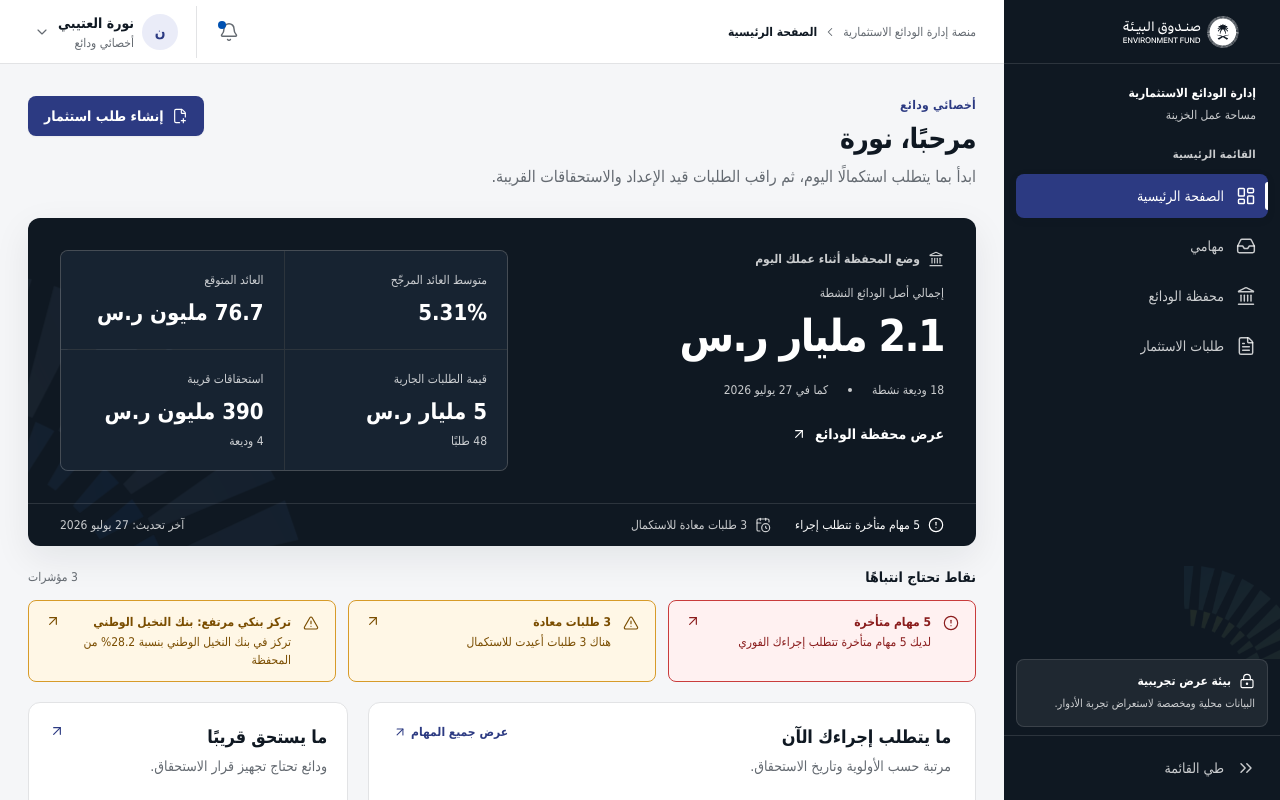
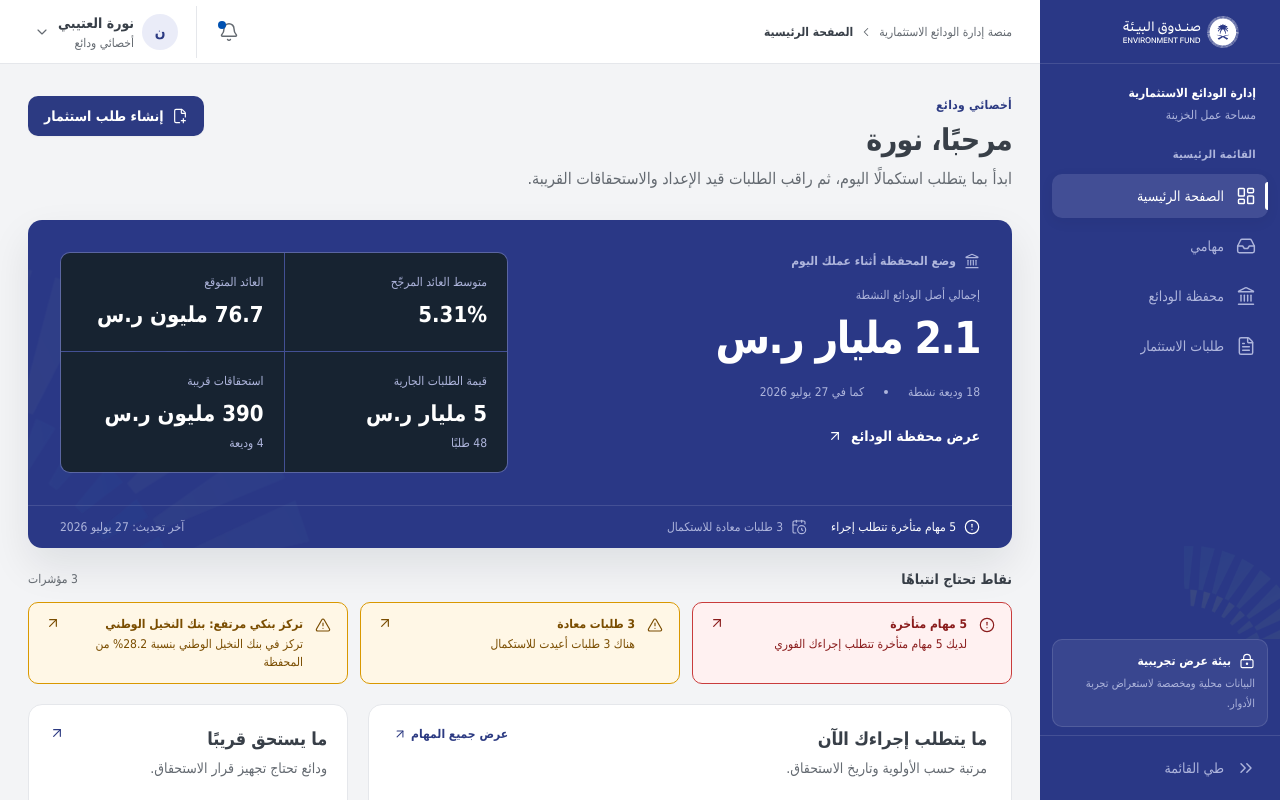
Before and after one commit to faenazi/ef-Deposit-management-prototype, a React (Vite) app in the folder src/: page / in a window 1280 px wide. Shown: the top 800 px of the page. Built offline with nearby package versions, Linux system fonts and the light colour scheme.

Commit message:
style: align visual tokens with EF Figma foundation

```diff
--- a/src/src/styles/tokens.css
+++ b/src/src/styles/tokens.css
@@ -1,86 +1,85 @@
 /*
- * Design tokens — layers 1 and 2 (docs/07-brand-experience/12-design-token-plan.md).
- * Layer 1: brand tokens (--ef-*) — official Environment Fund identity values.
- *          Never referenced directly by feature components.
- * Layer 2: semantic tokens — the product contract. Feature code consumes these
- *          (or the Tailwind utilities generated from them) only.
+ * Design tokens — layers 1 and 2.
+ * Layer 1 contains approved Environment Fund brand values.
+ * Layer 2 contains semantic product tokens consumed by application components.
  * Raw HEX values are prohibited outside this file.
  */
 
 :root {
-  /* ------------------------------------------------------------------ */
-  /* Layer 1 — brand tokens (00-brand-source-of-truth.md §3–4)          */
-  /* ------------------------------------------------------------------ */
+  /* Brand */
   --ef-navy-900: #0f1822;
   --ef-primary-700: #2c3a82;
+  --ef-interface-blue: #2a3886;
+  --ef-interface-blue-soft: #4e61c8;
   --ef-white: #ffffff;
   --ef-secondary-blue-600: #0051b1;
   --ef-green-400: #c0cb6c;
   --ef-brown-400: #a18e77;
   --ef-warm-grey-100: #f1eee8;
 
-  /* ------------------------------------------------------------------ */
-  /* Layer 2 — semantic colors (token plan §4)                          */
-  /* ------------------------------------------------------------------ */
-  --color-canvas: #f5f6f8;
+  /* Application surfaces — aligned with the EF internal-portal Figma file. */
+  --color-canvas: #f3f4f6;
   --color-surface: var(--ef-white);
-  --color-surface-subtle: var(--ef-warm-grey-100);
+  --color-surface-subtle: #fcfcfd;
   --color-surface-brand-soft: #eaecf8;
   --color-surface-brand-muted: #f4f5fb;
-  --color-surface-raised: #fbfbfc;
+  --color-surface-raised: #fcfcfd;
   --color-surface-navy-soft: #172331;
+  --color-surface-disabled: #f1f1f0;
 
-  --color-text-primary: var(--ef-navy-900);
+  --color-text-primary: #383f48;
   --color-text-secondary: #646a71;
-  --color-text-muted: #95999e;
+  --color-text-muted: #9da4ae;
   --color-text-inverse: var(--ef-white);
+  --color-text-disabled: var(--color-text-muted);
 
-  --color-border-default: #e2e3e5;
-  --color-border-strong: #c8cacd;
+  --color-border-default: #e5e7eb;
+  --color-border-strong: #d2d6db;
+  --color-divider-soft: #eff1f4;
 
   --color-action-primary: var(--ef-primary-700);
-  --color-action-primary-hover: #1e285f;
-  --color-action-primary-active: #121838;
+  --color-action-primary-hover: #232f70;
+  --color-action-primary-active: #182052;
   --color-action-secondary: var(--ef-secondary-blue-600);
   --color-focus-ring: var(--ef-secondary-blue-600);
 
-  --color-success-text: #365314;
+  --color-success-text: #536b1f;
   --color-success-bg: #f4f7e6;
   --color-success-border: var(--ef-green-400);
-
   --color-warning-text: #7a4d00;
   --color-warning-bg: #fff7e6;
-  --color-warning-border: #d79b29;
-
+  --color-warning-border: #d99800;
   --color-danger-text: #8a1c1c;
   --color-danger-bg: #fff1f1;
   --color-danger-border: #c93c3c;
+  --color-info-text: #2c3a82;
+  --color-info-bg: #eef0fb;
+  --color-info-border: #8f9bd7;
 
-  --color-info-text: #003a85;
-  --color-info-bg: #ebf4ff;
-  --color-info-border: #529dff;
-
-  --color-text-disabled: var(--color-text-muted);
-  --color-surface-disabled: #f1f1f0;
-
-  /* Sidebar — dark institutional navy surface (DEC-024, supersedes DEC-022).
-     Borders and hover are low-opacity white, never the light-page border
-     tokens; the active item uses the official primary blue. */
-  --color-sidebar-surface: var(--ef-navy-900);
-  --color-sidebar-text: rgba(255, 255, 255, 0.78);
-  --color-sidebar-hover: rgba(255, 255, 255, 0.07);
-  --color-sidebar-active: var(--ef-primary-700);
+  /* Sidebar — the Figma composition uses a 240px EF-blue rail. */
+  --color-sidebar-surface: var(--ef-interface-blue);
+  --color-sidebar-text: #aeb5dc;
+  --color-sidebar-text-strong: rgba(255, 255, 255, 0.94);
+  --color-sidebar-hover: rgba(234, 236, 248, 0.08);
+  --color-sidebar-active: rgba(234, 236, 248, 0.12);
   --color-sidebar-border: rgba(255, 255, 255, 0.12);
 
-  /* ------------------------------------------------------------------ */
-  /* Layout, breakpoint context, z-index (token plan §11)               */
-  /* ------------------------------------------------------------------ */
-  --layout-sidebar-expanded: 276px;
-  --layout-sidebar-collapsed: 76px;
+  /* Layout */
+  --layout-sidebar-expanded: 240px;
+  --layout-sidebar-collapsed: 72px;
   --layout-header-height: 64px;
-  --layout-content-max-wide: 1600px;
-  --layout-content-max-standard: 1360px;
+  --layout-content-max-wide: 1360px;
+  --layout-content-max-standard: 1136px;
+  --layout-page-gutter: 32px;
 
+  /* Operational surfaces */
+  --surface-section-radius: 20px;
+  --surface-card-radius: 14px;
+  --table-row-height: 58px;
+  --control-height-sm: 36px;
+  --control-height-md: 44px;
+
+  /* Z index */
   --z-base: 0;
   --z-sticky: 10;
   --z-shell: 30;
@@ -91,9 +90,7 @@
   --z-toast: 80;
   --z-tooltip: 90;
 
-  /* ------------------------------------------------------------------ */
-  /* Iconography (token plan §12)                                       */
-  /* ------------------------------------------------------------------ */
+  /* Iconography */
   --icon-xs: 14px;
   --icon-sm: 16px;
   --icon-md: 20px;
@@ -101,35 +98,24 @@
   --icon-xl: 32px;
   --icon-display: 48px;
 
-  /* ------------------------------------------------------------------ */
-  /* Chart palette (token plan §13) — consumed by chart wrappers only   */
-  /* ------------------------------------------------------------------ */
+  /* Charts */
   --chart-cat-1: var(--ef-primary-700);
   --chart-cat-2: var(--ef-secondary-blue-600);
   --chart-cat-3: var(--ef-green-400);
   --chart-cat-4: var(--ef-brown-400);
   --chart-cat-5: var(--ef-navy-900);
   --chart-cat-6: #95999e;
-  --chart-grid: #e2e3e5;
+  --chart-grid: #e5e7eb;
 
-  /* ------------------------------------------------------------------ */
-  /* Shadows (token plan §9) — restrained, navy-derived                 */
-  /* ------------------------------------------------------------------ */
-  --shadow-xs: 0 1px 2px rgba(15, 24, 34, 0.05);
-  --shadow-sm: 0 2px 8px rgba(15, 24, 34, 0.08);
-  --shadow-md: 0 8px 24px rgba(15, 24, 34, 0.12);
-  --shadow-shell: 0 12px 36px rgba(15, 24, 34, 0.08);
-  --shadow-sticky: 0 -1px 0 #e2e3e5, 0 -4px 12px rgba(15, 24, 34, 0.06);
+  /* Elevation — subtle, border-led rather than card-heavy. */
+  --shadow-xs: 0 1px 2px rgba(15, 24, 34, 0.04);
+  --shadow-sm: 0 4px 14px rgba(15, 24, 34, 0.06);
+  --shadow-md: 0 12px 30px rgba(15, 24, 34, 0.09);
+  --shadow-shell: 0 18px 42px rgba(15, 24, 34, 0.09);
+  --shadow-sticky: 0 1px 0 rgba(210, 214, 219, 0.75);
 }
 
-/*
- * Tailwind theme wiring. `inline` keeps this file's :root definitions as the
- * single source: utilities inline the var() references and Tailwind emits no
- * duplicate variables.
- */
 @theme inline {
-  /* Reset default palette: arbitrary Tailwind palette classes are prohibited
-     in product components (03-color-system.md §8). */
   --color-*: initial;
 
   --color-canvas: var(--color-canvas);
@@ -149,12 +135,14 @@
 
   --color-sidebar-surface: var(--color-sidebar-surface);
   --color-sidebar-text: var(--color-sidebar-text);
+  --color-sidebar-text-strong: var(--color-sidebar-text-strong);
   --color-sidebar-hover: var(--color-sidebar-hover);
   --color-sidebar-active: var(--color-sidebar-active);
   --color-sidebar-border: var(--color-sidebar-border);
 
   --color-border-default: var(--color-border-default);
   --color-border-strong: var(--color-border-strong);
+  --color-divider-soft: var(--color-divider-soft);
 
   --color-action-primary: var(--color-action-primary);
   --color-action-primary-hover: var(--color-action-primary-hover);
@@ -185,11 +173,11 @@
 }
 
 @theme {
-  /* Type scale (token plan §6) */
+  /* Typography — Aktiv Grotesk through the approved project stack/fallback. */
   --text-display: 36px;
   --text-display--line-height: 44px;
-  --text-h1: 28px;
-  --text-h1--line-height: 38px;
+  --text-h1: 30px;
+  --text-h1--line-height: 40px;
   --text-h2: 22px;
   --text-h2--line-height: 32px;
   --text-h3: 18px;
@@ -203,20 +191,18 @@
   --text-table: 13px;
   --text-table--line-height: 20px;
 
-  /* Radius (token plan §8) — nothing larger than 12px in operational UI */
   --radius-xs: 4px;
   --radius-sm: 6px;
-  --radius-md: 8px;
-  --radius-lg: 12px;
+  --radius-md: 10px;
+  --radius-lg: 14px;
+  --radius-xl: 20px;
 
-  /* Breakpoints (token plan §11) */
   --breakpoint-sm: 480px;
   --breakpoint-md: 768px;
   --breakpoint-lg: 1024px;
   --breakpoint-xl: 1280px;
   --breakpoint-2xl: 1440px;
 
-  /* Easing (token plan §10) */
   --ease-standard: cubic-bezier(0.2, 0, 0, 1);
   --ease-enter: cubic-bezier(0, 0, 0.2, 1);
   --ease-exit: cubic-bezier(0.4, 0, 1, 1);
```
